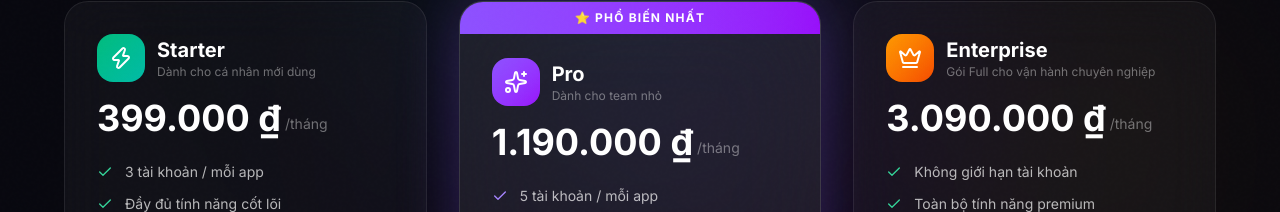
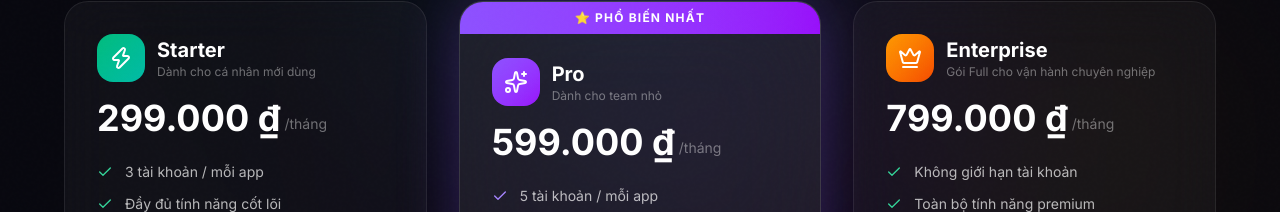
Before and after one commit to Tio-dev71/tiodev-app, a Next.js app: page /pricing in a window 1280 px wide. Shown: the part 453-665 px from the top of the page. Built offline with nearby package versions, Linux system fonts and the light colour scheme; no server answers.

Commit message:
update subscription prices to 299k/599k/799k

```diff
--- a/src/app/pricing/page.tsx
+++ b/src/app/pricing/page.tsx
@@ -11,8 +11,8 @@ const plans = [
     code: 'starter',
     name: 'Starter',
     icon: Zap,
-    monthlyPrice: 399000,
-    yearlyPrice: 3830400,
+    monthlyPrice: 299000,
+    yearlyPrice: 2870400,
     description: 'Dành cho cá nhân mới dùng',
     color: 'from-emerald-500 to-teal-500',
     glowColor: 'rgba(16, 185, 129, 0.3)',
@@ -29,8 +29,8 @@ const plans = [
     code: 'pro',
     name: 'Pro',
     icon: Sparkles,
-    monthlyPrice: 1190000,
-    yearlyPrice: 11424000,
+    monthlyPrice: 599000,
+    yearlyPrice: 5750400,
     description: 'Dành cho team nhỏ',
     color: 'from-violet-500 to-purple-600',
     glowColor: 'rgba(139, 92, 246, 0.3)',
@@ -48,8 +48,8 @@ const plans = [
     code: 'enterprise',
     name: 'Enterprise',
     icon: Crown,
-    monthlyPrice: 3090000,
-    yearlyPrice: 29664000,
+    monthlyPrice: 799000,
+    yearlyPrice: 7670400,
     description: 'Gói Full cho vận hành chuyên nghiệp',
     color: 'from-amber-500 to-orange-600',
     glowColor: 'rgba(245, 158, 11, 0.3)',
--- a/src/app/subscription/checkout/page.tsx
+++ b/src/app/subscription/checkout/page.tsx
@@ -19,9 +19,9 @@ const planInfo: Record<string, { name: string; color: string }> = {
 };
 
 const planPricing: Record<string, { monthly: number; yearly: number }> = {
-  starter: { monthly: 399000, yearly: 3830400 },
-  pro: { monthly: 1190000, yearly: 11424000 },
-  enterprise: { monthly: 3090000, yearly: 29664000 },
+  starter: { monthly: 299000, yearly: 2870400 },
+  pro: { monthly: 599000, yearly: 5750400 },
+  enterprise: { monthly: 799000, yearly: 7670400 },
 };
 
 type Step = 'review' | 'payment' | 'success';
```
